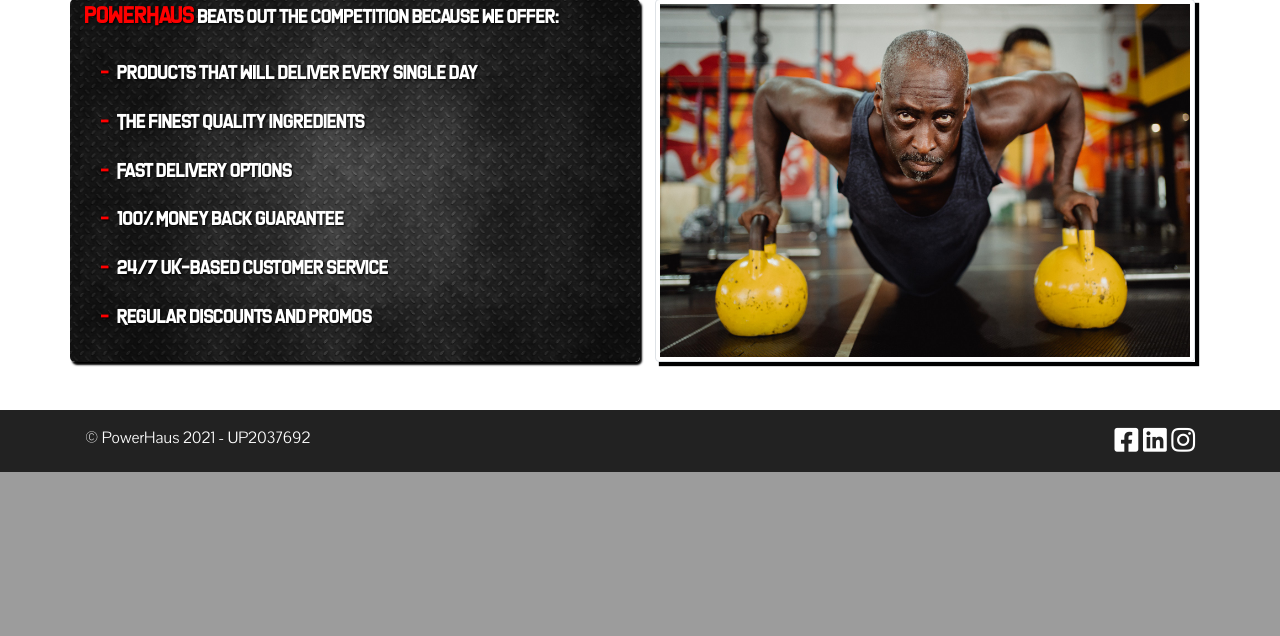
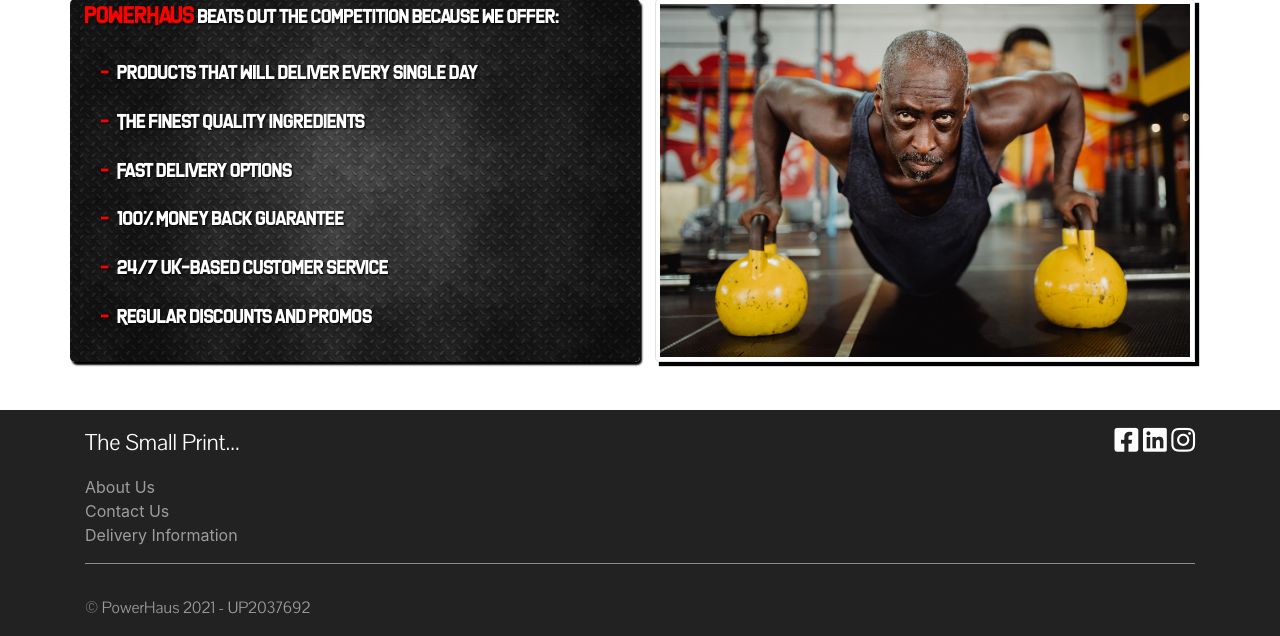
Before and after one commit to ShavingSeagull/PowerHaus, a Django app: page / in a window 1280 px wide. Shown: the part 2087-2723 px from the top of the page. Before the commit the page ends 2559 px from the top, so only its background shows below. Run offline with Django 3.2, Linux system fonts and the light colour scheme; some libraries are stand-ins or nearby versions.

Commit message:
Updated footer and added new links

```diff
--- a/static/css/main.css
+++ b/static/css/main.css
@@ -188,20 +188,35 @@ section h2 {
 /*** Footer ***/
 footer {
 	background-color: #222222;
-	color: white;
+	color: #9D9D9D;
 }
 
 footer a {
-	text-decoration: none;
-	color: white;
+	color: #9D9D9D;
 }
 
-footer a:hover {
+footer a:hover,
+footer i:hover {
+	text-decoration: none;
 	color: orange;
 }
 
 footer i {
 	font-size: 1.7em;
+	color: #fff;
+}
+
+footer hr {
+	background-color: #9D9D9D;
+}
+
+.footer-block-link {
+	display: block;
+}
+
+.footer-header {
+	font-size: 1.4em;
+	color: #fff;
 }
 /*** /.Footer ***/
 
--- a/templates/base.html
+++ b/templates/base.html
@@ -56,12 +56,21 @@
     <footer>
         <div class="container">
             <div class="row">
-                <p class="col-8 py-3 my-0">&copy; PowerHaus 2021 - UP2037692</p>
+                <div class="col-8">
+                    <p class="pt-3 footer-header">The Small Print...</p>
+                    <a href="{% url 'about' %}" class="footer-block-link">About Us</a>
+                    <a href="#" class="footer-block-link">Contact Us</a>
+                    <a href="#" class="footer-block-link">Delivery Information</a>
+                </div>
                 <div class="col-4 py-3 my-0 text-right">
                     <a href="https://www.facebook.com" target="_blank"><i class="fab fa-facebook-square" aria-hidden="true"></i></a>
                     <a href="https://www.linkedin.com" target="_blank"><i class="fab fa-linkedin" aria-hidden="true"></i></a>
                     <a href="https://www.instagram.com" target="_blank"><i class="fab fa-instagram" aria-hidden="true"></i></a>
                 </div>
+            </div>
+            <hr />
+            <div class="row">
+                <p class="col-8 py-3 my-0">&copy; PowerHaus 2021 - UP2037692</p>
             </div>
         </div>
     </footer>
```
